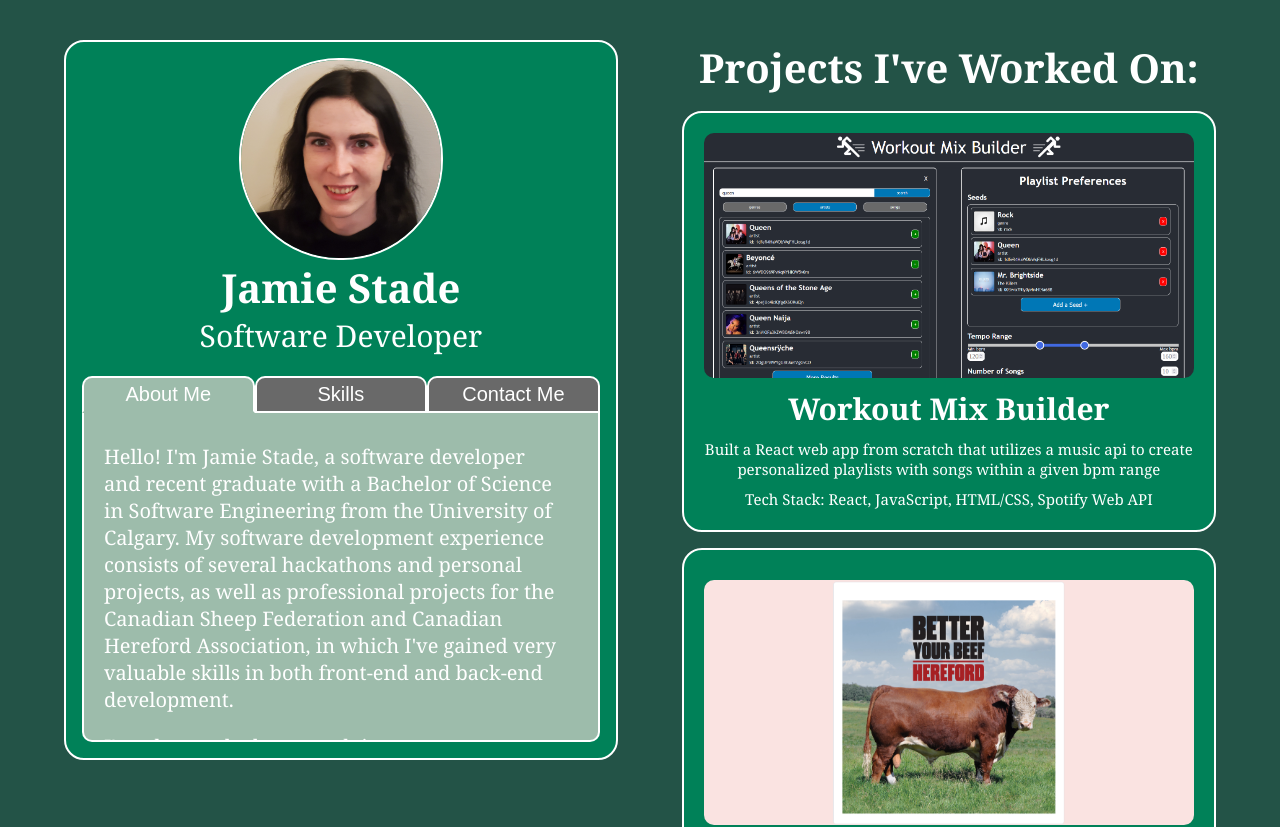
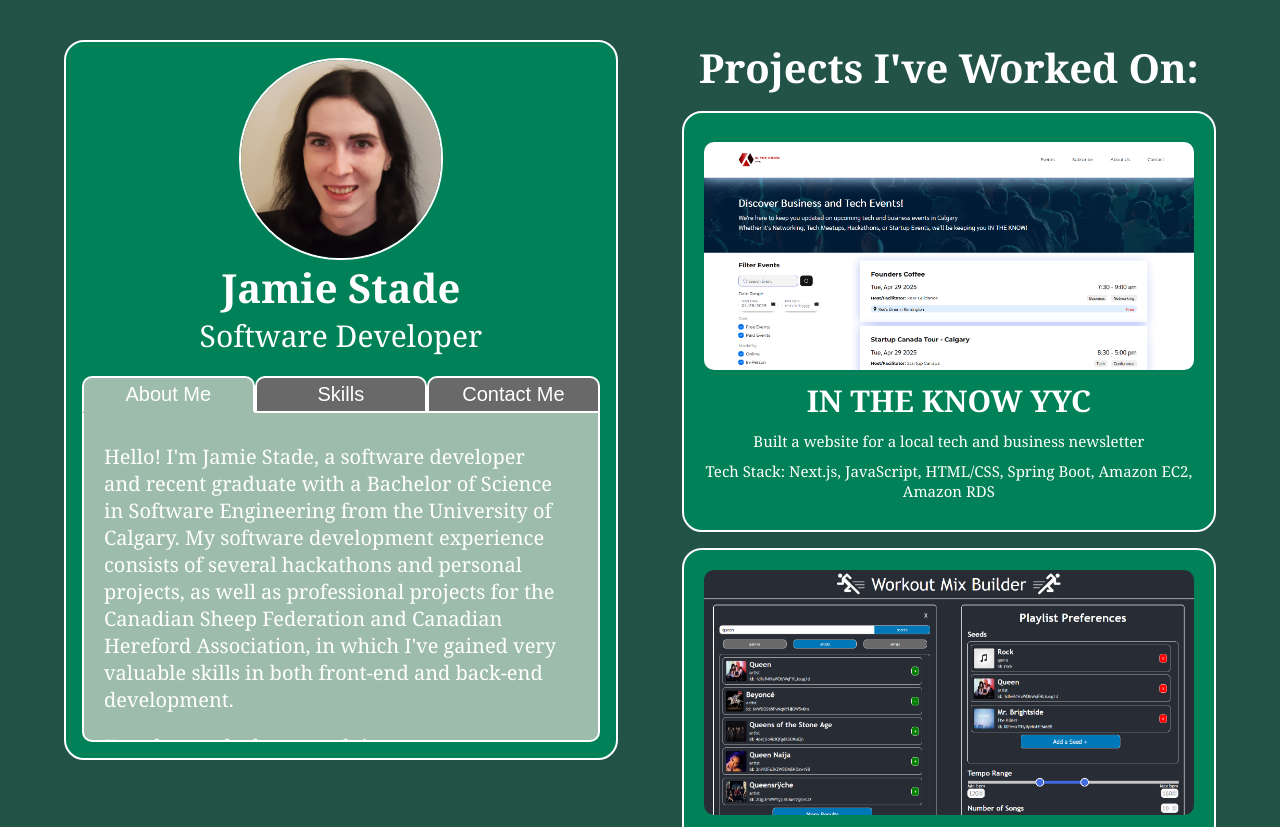
Before and after one commit to stadej/stadej.github.io, a React (Create React App) app: page / in a window 1280 px wide. Shown: the top 827 px of the page. Built offline with nearby package versions, Linux system fonts and the light colour scheme; the HTML template or start-up script is replaced by a standard one.

Commit message:
Added intheknowyyc

```diff
--- a/src/App.js
+++ b/src/App.js
@@ -4,6 +4,7 @@ import styled from 'styled-components';
 import ProjectBox from './ProjectBox.js';
 import headshotsquare from './images/headshotsquare.jpg';
 
+import intheknowyyc from './images/intheknowyyc.png';
 import workoutmixbuilder from './images/workoutmixbuilder.png';
 import hereford from './images/hereford.png';
 import houseofcards from './images/houseofcards.png';
@@ -199,6 +200,13 @@ const BoldText = styled.p`
 
 const ProjectsInfo = [
   {
+    title: 'IN THE KNOW YYC',
+    image: intheknowyyc,
+    description: 'Built a website for a local tech and business newsletter',
+    tech_stack: 'Next.js, JavaScript, HTML/CSS, Spring Boot, Amazon EC2, Amazon RDS',
+    link: 'https://intheknowyyc.ca/events',
+  },
+  {
     title: 'Workout Mix Builder',
     image: workoutmixbuilder,
     description: 'Built a React web app from scratch that utilizes a music api to create personalized playlists with songs within a given bpm range',
```
Also changed, not shown: src/images/intheknowyyc.png (added).
